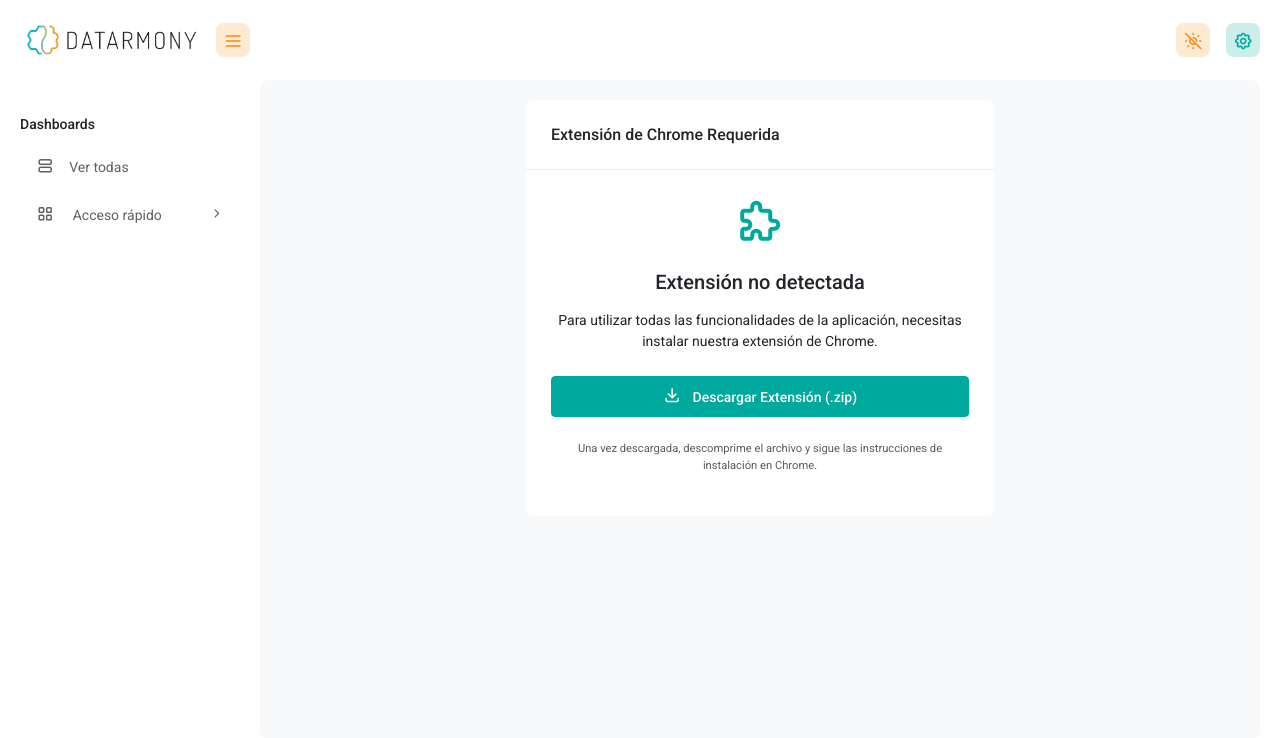
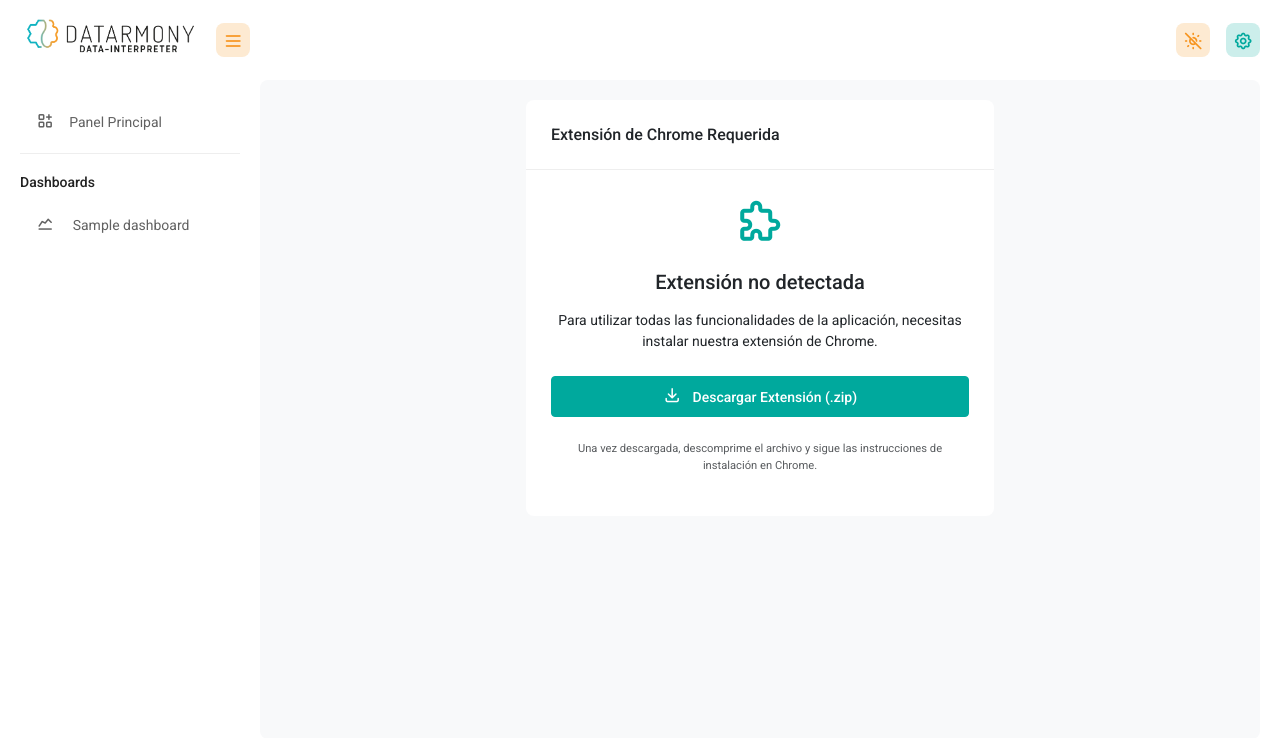
Before and after one commit to datarmony/data-interpreter, a Flask app: page /extension-required in a window 1280 px wide. Shown: the top 738 px of the page. Run offline with Flask 3, Linux system fonts and the light colour scheme; a user stored in the database is signed in; tables that the repository leaves empty hold one stand-in row (values such as "Sample post"); style sheets or scripts are compiled from the project's sources; parts of the project's set-up code (start-up, migrations or seed data) failed here and were passed over; some libraries are stand-ins or nearby versions.

Commit message:
feat(templates): update logo dimensions and improve sidebar navigation

```diff
--- a/templates/accounts/login.html
+++ b/templates/accounts/login.html
@@ -9,7 +9,7 @@
         <div class="card my-5">
           <div class="card-body">
             <a href="#" class="d-flex justify-content-center">
-              <img style="height: 50px;" src="{{ url_for('static', filename='assets/images/logo.png') }}" />
+              <img style="width: 80%;" src="{{ url_for('static', filename='assets/images/logo.png') }}" />
             </a>
             <div class="row">
               <div class="d-flex justify-content-center">
--- a/templates/accounts/password_change.html
+++ b/templates/accounts/password_change.html
@@ -9,7 +9,7 @@
         <div class="card my-5">
           <div class="card-body">
             <a href="#" class="d-flex justify-content-center">
-              <img style="height: 50px;" src="{{ url_for('static', filename='assets/images/logo.png') }}" />
+              <img style="width: 80%;" src="{{ url_for('static', filename='assets/images/logo.png') }}" />
             </a>
             <div class="row">
               <div class="d-flex justify-content-center">
--- a/templates/accounts/password_change_done.html
+++ b/templates/accounts/password_change_done.html
@@ -9,7 +9,7 @@
         <div class="card my-5">
           <div class="card-body">
             <a href="#" class="d-flex justify-content-center">
-              <img style="height: 50px;" src="{{ url_for('static', filename='assets/images/logo.png') }}" />
+              <img style="width: 80%;" src="{{ url_for('static', filename='assets/images/logo.png') }}" />
             </a>
             <div class="row">
               <div class="d-flex justify-content-center">
--- a/templates/accounts/password_reset.html
+++ b/templates/accounts/password_reset.html
@@ -9,7 +9,7 @@
         <div class="card my-5">
           <div class="card-body">
             <a href="#" class="d-flex justify-content-center">
-              <img style="height: 50px;" src="{{ url_for('static', filename='assets/images/logo.png') }}" />
+              <img style="width: 80%;" src="{{ url_for('static', filename='assets/images/logo.png') }}" />
             </a>
             <div class="row">
               <div class="d-flex justify-content-center">
--- a/templates/accounts/password_reset_complete.html
+++ b/templates/accounts/password_reset_complete.html
@@ -9,7 +9,7 @@
         <div class="card my-5">
           <div class="card-body">
             <a href="#" class="d-flex justify-content-center">
-              <img style="height: 50px;" src="{{ url_for('static', filename='assets/images/logo.png') }}" />
+              <img style="width: 80%;" src="{{ url_for('static', filename='assets/images/logo.png') }}" />
             </a>
             <div class="row">
               <div class="d-flex justify-content-center">
--- a/templates/accounts/password_reset_confirm.html
+++ b/templates/accounts/password_reset_confirm.html
@@ -9,7 +9,7 @@
         <div class="card my-5">
           <div class="card-body">
             <a href="#" class="d-flex justify-content-center">
-              <img style="height: 50px;" src="{{ url_for('static', filename='assets/images/logo.png') }}" />
+              <img style="width: 80%;" src="{{ url_for('static', filename='assets/images/logo.png') }}" />
             </a>
             <div class="row">
               <div class="d-flex justify-content-center">
--- a/templates/accounts/password_reset_done.html
+++ b/templates/accounts/password_reset_done.html
@@ -9,7 +9,7 @@
         <div class="card my-5">
           <div class="card-body">
             <a href="#" class="d-flex justify-content-center">
-              <img style="height: 50px;" src="{{ url_for('static', filename='assets/images/logo.png') }}" />
+              <img style="width: 80%;" src="{{ url_for('static', filename='assets/images/logo.png') }}" />
             </a>
             <div class="row">
               <div class="d-flex justify-content-center">
--- a/templates/accounts/register.html
+++ b/templates/accounts/register.html
@@ -9,7 +9,7 @@
         <div class="card mt-5">
           <div class="card-body">
             <a href="#" class="d-flex justify-content-center mt-3">
-              <img style="height: 50px;" src="{{ url_for('static', filename='assets/images/logo.png') }}" />
+              <img style="width: 80%;" src="{{ url_for('static', filename='assets/images/logo.png') }}" />
             </a>
             <div class="row">
               <div class="d-flex justify-content-center">
--- a/templates/admin/login.html
+++ b/templates/admin/login.html
@@ -1,7 +1,7 @@
 {% extends 'layouts/auth_base.html' %}
 {% load i18n static admin_berry %}
 
-{% block title %} Login {% endblock title %}
+{% block title %} Iniciar Sesión {% endblock title %}
 
 {% block content %}
   <div class="auth-main">
--- a/templates/includes/navigation.html
+++ b/templates/includes/navigation.html
@@ -2,7 +2,7 @@
 <header class="pc-header">
   <div class="m-header">
     <a href="/" class="pc-link">
-      <img style="height: 30px;" id="header-logo" src="{{ url_for('static', filename='assets/images/logo.png') }}"
+      <img style="width: 90%;" id="header-logo" src="{{ url_for('static', filename='assets/images/logo.png') }}"
         data-light-src="{{ url_for('static', filename='assets/images/logo.png') }}"
         data-dark-src="{{ url_for('static', filename='assets/images/logo-dark.png') }}" alt="Logo"
         class="logo logo-lg" />
--- a/templates/includes/sidebar.html
+++ b/templates/includes/sidebar.html
@@ -4,36 +4,32 @@
     <div class="m-header">
       <a href="index.html" class="b-brand">
         <!-- ========   Change your logo from here   ============ -->
-        <img style="height: 30px;" src="{{ url_for('static', filename='assets/images/logo.png') }}" alt=""
+        <img style="height: 90px;" src="{{ url_for('static', filename='assets/images/logo.png') }}" alt=""
           class="logo logo-lg" />
       </a>
     </div>
     <div class="navbar-content">
       <ul class="pc-navbar">
+        <li class="pc-item" style="padding-top: 10px;">
+          <a href="{{ url_for('home_blueprint.index') }}" class="pc-link"><span class="pc-micon"><i
+                class="ti ti-apps"></i></span><span class="pc-mtext">Panel Principal</span></a>
+        </li>
         {% if current_user.dashboards %}
         <li class="pc-item pc-caption">
           <label>Dashboards</label>
           <i class="ti ti-chart-bar"></i>
         </li>
+
+        <!-- Dashboards individuales -->
+        {% for dashboard in current_user.dashboards %}
         <li class="pc-item">
-          <a href="{{ url_for('home_blueprint.index') }}" class="pc-link"><span class="pc-micon"><i
-                class="ti ti-layout-list"></i></span><span class="pc-mtext">Ver todas</span></a>
+          <a class="pc-link" href="{{ url_for('home_blueprint.view_dashboard', dashboard_id=dashboard.id) }}">
+            <span class="pc-micon"><i class="ti ti-chart-line"></i></span>
+            <span class="pc-mtext">{{ dashboard.name }}</span>
+          </a>
         </li>
-        <li class="pc-item pc-hasmenu">
-          <a href="#!" class="pc-link">
-            <span class="pc-micon"><i class="ti ti-layout-grid"></i></span>
-            <span class="pc-mtext">Acceso rápido</span>
-            <span class="pc-arrow"><i class="ti ti-chevron-right"></i></span>
-          </a>
-          <ul class="pc-submenu">
-            {% for dashboard in current_user.dashboards %}
-            <li class="pc-item">
-              <a class="pc-link" href="{{ url_for('home_blueprint.view_dashboard', dashboard_id=dashboard.id) }}">
-                {{ dashboard.name }}
-              </a>
-            </li>
-            {% endfor %}
-            {% endif %}
+        {% endfor %}
+        {% endif %}
       </ul>
     </div>
   </div>
--- a/templates/pages/index.html
+++ b/templates/pages/index.html
@@ -11,7 +11,7 @@
             <div class="card-header d-flex justify-content-between align-items-center">
               <h5>Dashboards</h5>
               <button type="button" class="btn btn-primary" data-bs-toggle="modal" data-bs-target="#createDashboardModal">
-                <i class="ti ti-plus me-1"></i> Crear Dashboard
+                <i class="ti ti-plus me-1"></i> Añadir Dashboard
               </button>
             </div>
             <div class="card-body">
--- a/templates/pages/page-403.html
+++ b/templates/pages/page-403.html
@@ -9,7 +9,7 @@
         <div class="card my-5">
           <div class="card-body">
             <a href="#" class="d-flex justify-content-center">
-              <img style="height: 30px;" src="{{ url_for('static', filename='assets/images/logo.png') }}" />
+              <img style="width: 90%;" src="{{ url_for('static', filename='assets/images/logo.png') }}" />
             </a>
             <div class="row">
               <div class="d-flex justify-content-center">
--- a/templates/pages/page-404.html
+++ b/templates/pages/page-404.html
@@ -9,7 +9,7 @@
         <div class="card my-5">
           <div class="card-body">
             <a href="#" class="d-flex justify-content-center">
-              <img style="height: 30px;" src="{{ url_for('static', filename='assets/images/logo.png') }}" />
+              <img style="width: 90%;" src="{{ url_for('static', filename='assets/images/logo.png') }}" />
             </a>
             <div class="row">
               <div class="d-flex justify-content-center">
--- a/templates/pages/page-500.html
+++ b/templates/pages/page-500.html
@@ -9,7 +9,7 @@
         <div class="card my-5">
           <div class="card-body">
             <a href="#" class="d-flex justify-content-center">
-              <img style="height: 30px;" src="{{ url_for('static', filename='assets/images/logo.png') }}" />
+              <img style="width: 90%;" src="{{ url_for('static', filename='assets/images/logo.png') }}" />
             </a>
             <div class="row">
               <div class="d-flex justify-content-center">
```
Also changed, not shown: static/assets/images/logo.png.
